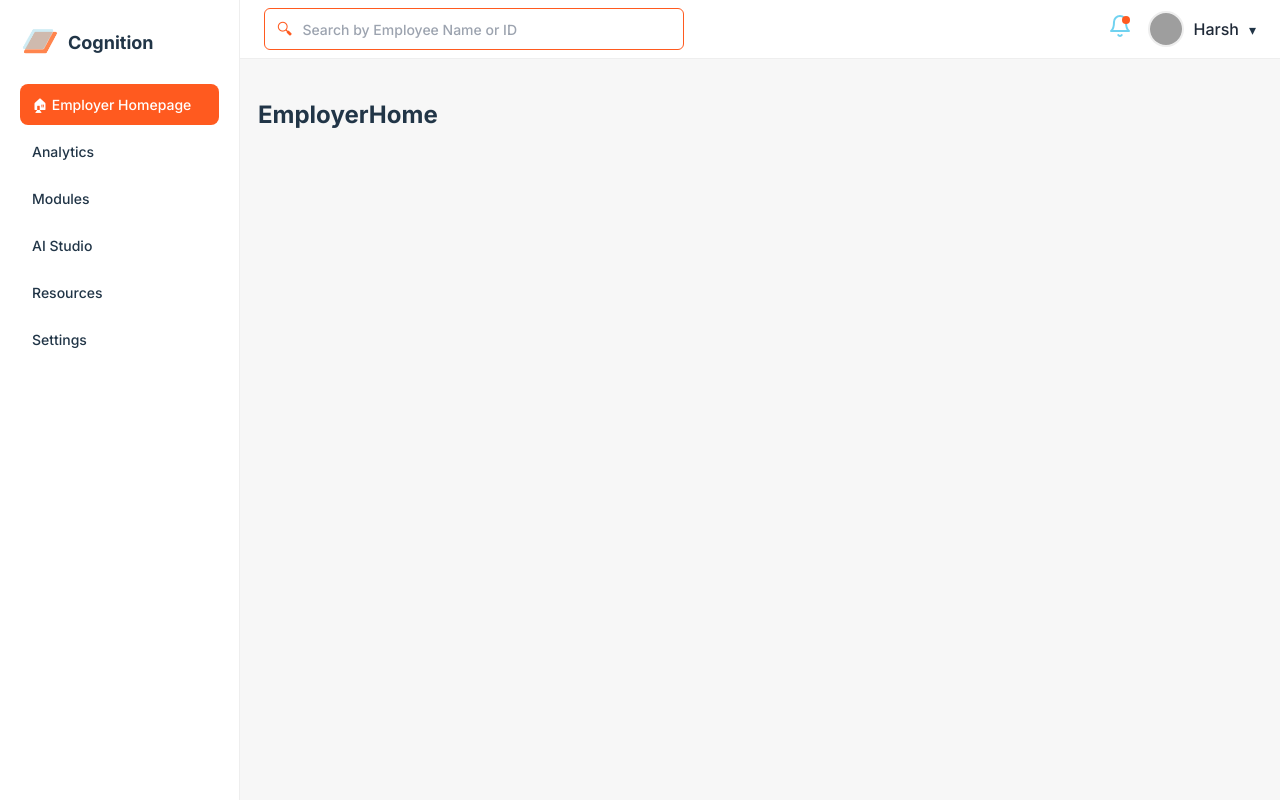
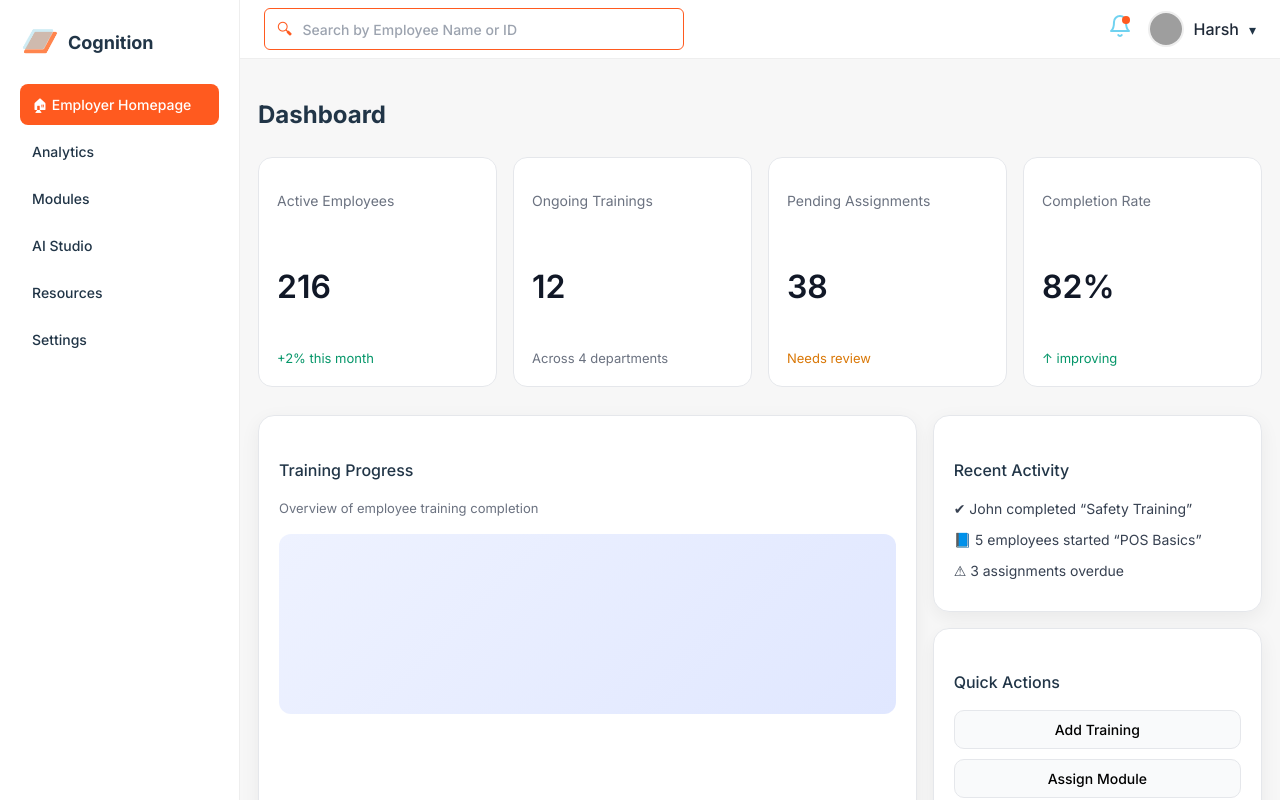
Before and after one commit to srewashimondal/cognition, a React (Vite) app in the folder frontend/: page /employer in a window 1280 px wide. Built offline with nearby package versions, Linux system fonts and the light colour scheme; grey boxes are pictures that could not be loaded; what @radix-ui/themes would draw is missing.

Commit message:
Employer Homepage Dashboard basic start

```diff
--- a/frontend/src/pages/EmployerDashBoard/EmployerHome/EmployerHome.css
+++ b/frontend/src/pages/EmployerDashBoard/EmployerHome/EmployerHome.css
@@ -0,0 +1,113 @@
+
+.page-title {
+  margin-bottom: 24px;
+}
+
+.kpi-grid {
+  display: grid;
+  grid-template-columns: repeat(4, 1fr);
+  gap: 16px;
+  margin-bottom: 28px;
+}
+
+.kpi-card {
+  background: #ffffff;
+  border: 1px solid #e5e7eb;
+  border-radius: 14px;
+  padding: 18px;
+  display: flex;
+  flex-direction: column;
+  gap: 6px;
+}
+
+.kpi-label {
+  font-size: 14px;
+  color: #6b7280;
+}
+
+.kpi-value {
+  font-size: 32px;
+  font-weight: 600;
+  color: #111827;
+}
+
+.kpi-sub {
+  font-size: 13px;
+  color: #6b7280;
+}
+
+.kpi-sub.positive {
+  color: #059669;
+}
+
+.kpi-sub.warning {
+  color: #d97706;
+}
+
+.main-grid {
+  display: grid;
+  grid-template-columns: 2fr 1fr;
+  gap: 16px;
+}
+
+.card {
+  background: #ffffff;
+  border: 1px solid #e5e7eb;
+  border-radius: 16px;
+  padding: 20px;
+}
+
+.card.large {
+  grid-row: span 2;
+}
+
+.card-title {
+  font-size: 16px;
+  font-weight: 500;
+  margin-bottom: 4px;
+}
+
+.card-muted {
+  font-size: 13px;
+  color: #6b7280;
+  margin-bottom: 16px;
+}
+
+.placeholder-chart {
+  height: 180px;
+  border-radius: 12px;
+  background: linear-gradient(135deg, #eef2ff, #e0e7ff);
+}
+
+/* Activity */
+.activity-list {
+  list-style: none;
+  padding: 0;
+  margin: 12px 0 0;
+  font-size: 14px;
+  color: #374151;
+}
+
+.activity-list li {
+  margin-bottom: 10px;
+}
+
+.actions {
+  display: flex;
+  flex-direction: column;
+  gap: 10px;
+  margin-top: 12px;
+}
+
+.actions button {
+  padding: 10px 12px;
+  border-radius: 10px;
+  border: 1px solid #e5e7eb;
+  background: #f9fafb;
+  cursor: pointer;
+  font-size: 14px;
+}
+
+.actions button:hover {
+  background: #f3f4f6;
+}
--- a/frontend/src/pages/EmployerDashBoard/EmployerHome/EmployerHome.tsx
+++ b/frontend/src/pages/EmployerDashBoard/EmployerHome/EmployerHome.tsx
@@ -1,5 +1,65 @@
-import './EmployerHome.css';
+import "./EmployerHome.css";
 
 export default function EmployerHome() {
-  return <h2>EmployerHome</h2>;
+  return (
+    <div className="employer-dashboard">
+      <h2 className="page-title">Dashboard</h2>
+
+      {/* KPI Cards */}
+      <div className="kpi-grid">
+        <div className="kpi-card">
+          <p className="kpi-label">Active Employees</p>
+          <h3 className="kpi-value">216</h3>
+          <span className="kpi-sub positive">+2% this month</span>
+        </div>
+
+        <div className="kpi-card">
+          <p className="kpi-label">Ongoing Trainings</p>
+          <h3 className="kpi-value">12</h3>
+          <span className="kpi-sub">Across 4 departments</span>
+        </div>
+
+        <div className="kpi-card">
+          <p className="kpi-label">Pending Assignments</p>
+          <h3 className="kpi-value">38</h3>
+          <span className="kpi-sub warning">Needs review</span>
+        </div>
+
+        <div className="kpi-card">
+          <p className="kpi-label">Completion Rate</p>
+          <h3 className="kpi-value">82%</h3>
+          <span className="kpi-sub positive">↑ improving</span>
+        </div>
+      </div>
+
+      {/* Main Content Grid */}
+      <div className="main-grid">
+        <div className="card large">
+          <h4 className="card-title">Training Progress</h4>
+          <p className="card-muted">
+            Overview of employee training completion
+          </p>
+          <div className="placeholder-chart" />
+        </div>
+
+        <div className="card">
+          <h4 className="card-title">Recent Activity</h4>
+          <ul className="activity-list">
+            <li>✔ John completed “Safety Training”</li>
+            <li>📘 5 employees started “POS Basics”</li>
+            <li>⚠ 3 assignments overdue</li>
+          </ul>
+        </div>
+
+        <div className="card">
+          <h4 className="card-title">Quick Actions</h4>
+          <div className="actions">
+            <button>Add Training</button>
+            <button>Assign Module</button>
+            <button>View Reports</button>
+          </div>
+        </div>
+      </div>
+    </div>
+  );
 }
```
